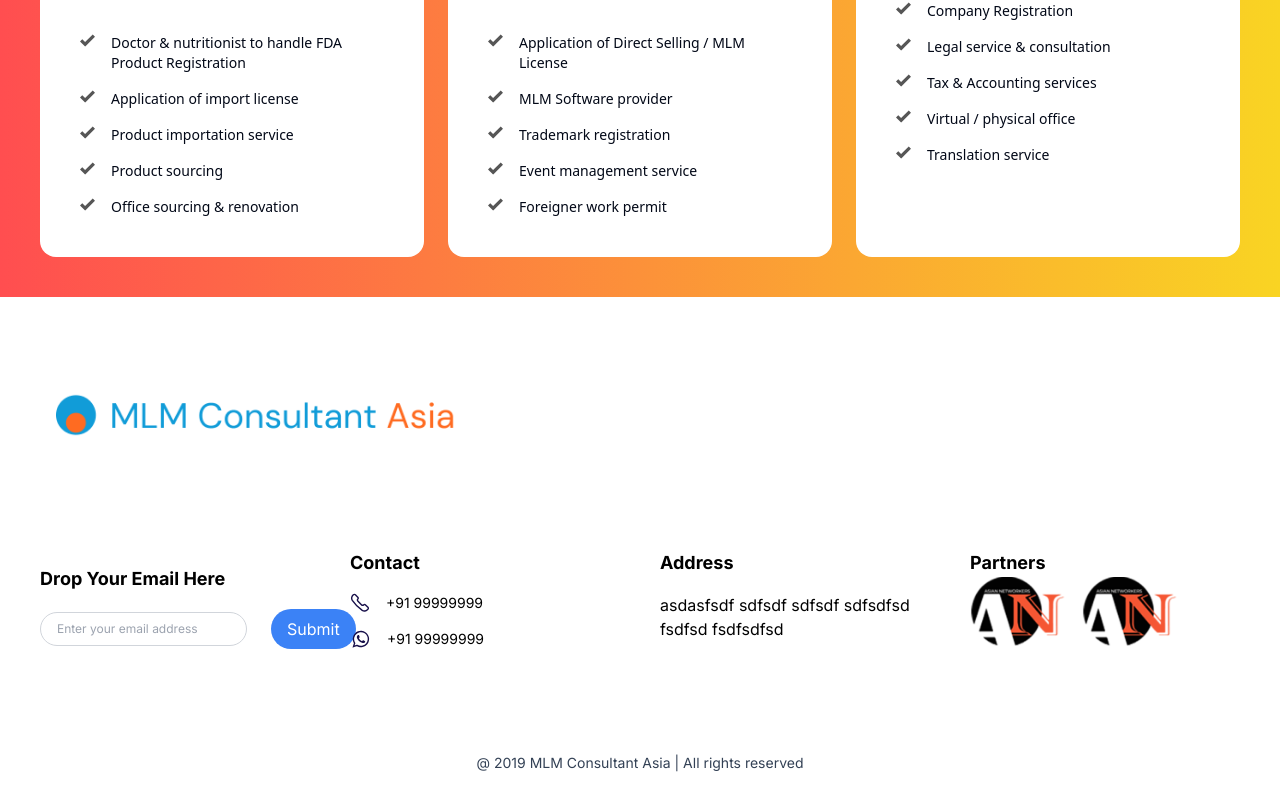
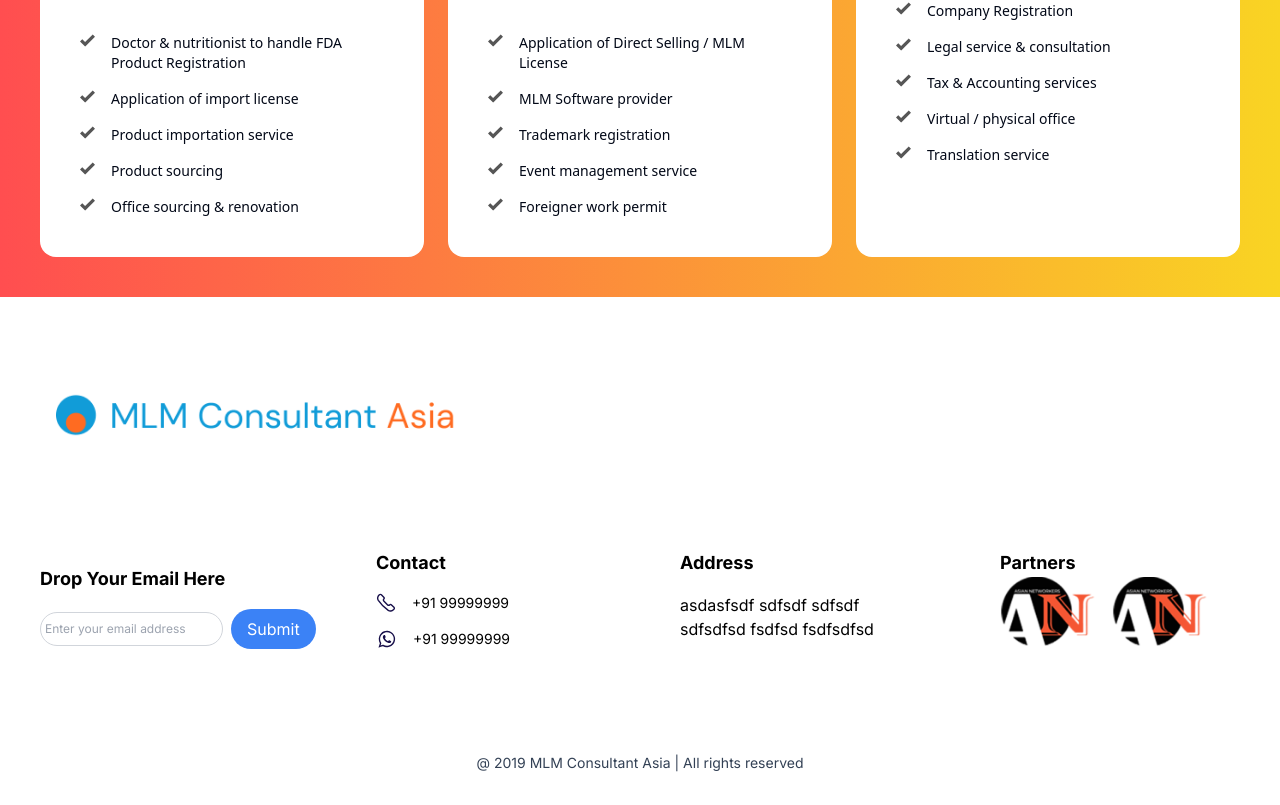
Before and after one commit to shubh0316/websitesbs, a Next.js app: page /CoperateServices in a window 1280 px wide. Shown: the part 421-1226 px from the top of the page. Built offline with nearby package versions, Linux system fonts and the light colour scheme.

Commit message:
major-changes done

```diff
--- a/app/HeroSection.tsx
+++ b/app/HeroSection.tsx
@@ -13,7 +13,7 @@ const HeroSection = () => {
   return (
     <div className="overflow-x-auto">
      <div className="flex md:flex-row flex-col ">
-        <div className="flex flex-row space-y-4 pt-10 ">
+        <div className="flex flex-row space-y-4  ">
 
              <div className="md:py-40 md:p-10 max-w-4xl">
                    <h3 className="p-2 text-orange-600 font-bold text-lg pb-4  ">DIGITAL AGENCY -</h3>
@@ -25,7 +25,7 @@ const HeroSection = () => {
              </div>
 
         </div>
-        <div className="md:mt-20">
+        <div className="mt-20">
             <Image src={image1} alt="hero"  />
         </div>
      </div>
--- a/app/MarqueeSection.tsx
+++ b/app/MarqueeSection.tsx
@@ -18,7 +18,7 @@ const data = [
 
 const MarqueeSection = () => {
   return (
-    <div className="sm:overflow-hidden mt-10">
+    <div className="sm:overflow-hidden ">
       <div className="mt-4 items-center">
         <div className="bg-white p-3 md:p-10 mt-20 max-w-sm rounded-xl md:max-w-7xl mx-auto overflow-x-hidden">
           <div className="marquee-container overflow-x-hidden whitespace-nowrap">
--- a/app/StatsSection.tsx
+++ b/app/StatsSection.tsx
@@ -24,7 +24,7 @@ const StatsSection = () => {
               enableScrollSpy={true}
               suffix="+"
             />
-            <p className="text-2xl mt-2">Companies consulted</p>
+            <p className="text-xl mt-2">Companies consulted</p>
           </div>
         </div>
 
@@ -39,7 +39,7 @@ const StatsSection = () => {
               enableScrollSpy={true}
               suffix="+"
             />
-            <p className="text-2xl mt-2">Global Presence</p>
+            <p className="text-xl mt-2">Global Presence</p>
           </div>
         </div>
 
@@ -54,7 +54,7 @@ const StatsSection = () => {
               enableScrollSpy={true}
               suffix="+"
             />
-            <p className="text-2xl mt-2">Years of experience</p>
+            <p className="text-xl mt-2">Years of experience</p>
           </div>
         </div>
 
@@ -69,7 +69,7 @@ const StatsSection = () => {
               enableScrollSpy={true}
               suffix="+"
             />
-            <p className="text-2xl mt-2">Products Registered</p>
+            <p className="text-xl mt-2">Products Registered</p>
           </div>
         </div>
       </div>
--- a/app/WebsitePackagesSection.tsx
+++ b/app/WebsitePackagesSection.tsx
@@ -468,7 +468,7 @@ export default function WebsitePackagesSection() {
           </div>
         </div>
         <div>
-        <span className="bg-orange-500  text-white p-2 text-center px-[7rem] md:px-[8rem] rounded-t-2xl">Most Popular</span>
+        <div className="bg-orange-500  text-white p-2 text-center px-[7rem]    md:px-[8rem]  rounded-t-2xl">Most Popular</div>
 
         <div className="rounded-xl  shadow-lg flex flex-col md:gap-4  px-8 md:px-8 py-6">
           <div className="md:text-2xl text-xl text-semibold text-left mt-5 font-sans">
--- a/app/footer.tsx
+++ b/app/footer.tsx
@@ -17,16 +17,16 @@ const Footer: FC = () => {
        <div className="p-4">
          <Image src={logo} alt= "" className="md:p-10 md:w-[30rem] w-[20rem]" />
        </div>
-       <div className="grid md:grid-cols-4 gap-10 space-y-4 p-6 md:p-10 ">
+       <div className="grid md:grid-cols-4 gap-20 space-y-4 p-6 md:p-10 ">
        <div className="col-span-1">
-         <div className="flex flex-col space-y-4 md:py-8">
+         <div className="flex flex-col  space-y-4 md:py-8">
           <div className="text-lg font-bold">
             Drop Your Email Here
           </div>
-          <div className="flex items-center space-x-6">
+          <div className="flex items-center space-x-2 ">
       <input
         type="email"
-        className="border border-gray-300 text-xs rounded-full px-4 py-2 w-fit"
+        className="border border-gray-300 text-xs rounded-full md:px-1 px-4 py-2 w-fit"
         placeholder="Enter your email address"
       />
       <button className="bg-blue-500 text-white text-md px-4 py-2 rounded-full hover:bg-blue-600">
@@ -35,7 +35,7 @@ const Footer: FC = () => {
     </div>
          </div>
        </div>
-       <div className="col-span-1">
+       <div className="col-span-1 px-4">
   <div className="flex flex-col space-y-4">
     <div className="text-lg font-bold">
       Contact
```
